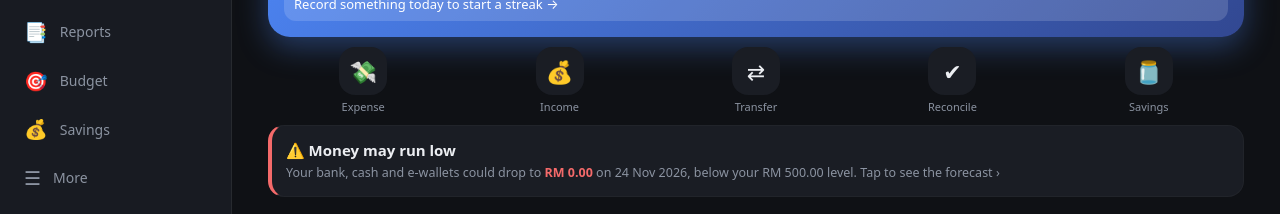
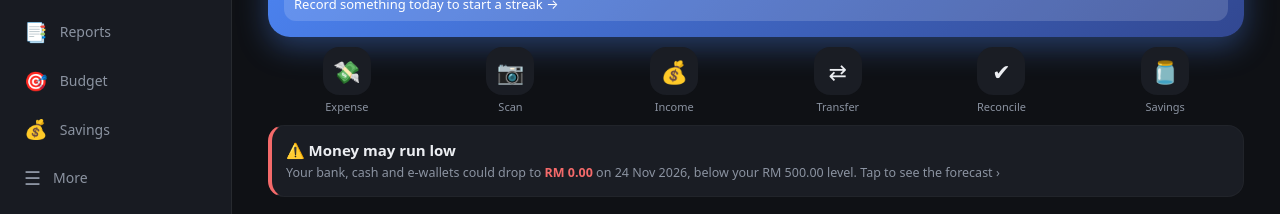
Before and after one commit to Syahman312/Finance-Tracker, a plain HTML site: page index.html in a window 1280 px wide. Shown: the part 298-512 px from the top of the page. Drawn offline with Linux system fonts and the light colour scheme.

Commit message:
Overview: Scan button opens a new expense and the receipt camera
Co-Authored-By: Claude Opus 5.5 <noreply@anthropic.com>
Claude-Session: https://claude.ai/code/session_01CcrLWo3pbfEiE3izSvtpPu

```diff
--- a/index.html
+++ b/index.html
@@ -155,7 +155,7 @@ main.anim{animation:fu .28s ease both}@keyframes fu{from{opacity:0;transform:tra
 .rlc{max-height:40vh;overflow:auto;margin-top:6px}.rlc label{display:flex;gap:8px;align-items:center;padding:4px 0;font-size:13px}.rlc input{width:auto;margin:0}
 .chip{display:inline-block;background:#ffffff26;border-radius:20px;padding:3px 10px;font-size:12px}.chip.g{background:color-mix(in srgb,var(--g) 20%,transparent)}
 .nudge{margin-top:10px;background:#ffffff26;border-radius:12px;padding:8px 10px;font-size:13px;cursor:pointer}
-.qa{display:grid;grid-template-columns:repeat(5,1fr);gap:6px;margin:8px 0}.qa a{display:flex;flex-direction:column;align-items:center;gap:4px;cursor:pointer;color:var(--fg);transition:transform .12s}.qa span{width:48px;height:48px;border-radius:16px;background:var(--card);display:flex;align-items:center;justify-content:center;font-size:22px}.qa small{font-size:11px}
+.qa{display:grid;grid-template-columns:repeat(6,1fr);gap:6px;margin:8px 0}.qa a{display:flex;flex-direction:column;align-items:center;gap:4px;cursor:pointer;color:var(--fg);transition:transform .12s}.qa span{width:48px;height:48px;border-radius:16px;background:var(--card);display:flex;align-items:center;justify-content:center;font-size:22px}.qa small{font-size:11px}
 .ins{display:flex;gap:8px;overflow-x:auto;scroll-snap-type:x mandatory;margin:6px 0}.ins .card{min-width:240px;margin:0;display:flex;gap:10px;align-items:center;scroll-snap-align:start}.ins span{font-size:24px}.ins small{color:var(--fg)}
 .dh{display:flex;justify-content:space-between;align-items:baseline;margin:14px 6px 4px}.dh b{font-size:13px;color:var(--mut)}.rl{padding:4px 12px}
 .rr{display:flex;align-items:center;gap:12px;padding:9px 0;border-bottom:1px solid #8882;cursor:pointer;transition:transform .12s}.rr:last-child{border-bottom:0}.rrm{flex:1;min-width:0}.rrm b{display:block;font-size:14px;overflow:hidden;text-overflow:ellipsis;white-space:nowrap}.rrm small{display:block;overflow:hidden;text-overflow:ellipsis;white-space:nowrap}
@@ -201,7 +201,7 @@ html,body{overscroll-behavior-y:contain}
 <div id="app"></div><div id="lock" role="dialog" aria-label="Unlock Ledger"><div style="font-size:44px">🔒</div><b>Enter your PIN</b><input id="pin_in" type="password" inputmode="numeric" autocomplete="off" maxlength="8" onkeyup="if(this.value.length>=4)unlock(this.value)"><small id="pin_msg"></small><a onclick="pinForgot()" style="font-size:13px;color:var(--mut);cursor:pointer">Forgot PIN?</a></div><div id="m" class="modal" role="dialog"></div><div id="p" class="modal" style="z-index:10"></div>
 <script src="https://accounts.google.com/gsi/client" async defer></script>
 <script>
-const K='ledger.data',CID='ledger.cid',ON='ledger.on',FM='application/vnd.google-apps.folder',APP_V='2026-11-23.2',LOGK='ledger.log';
+const K='ledger.data',CID='ledger.cid',ON='ledger.on',FM='application/vnd.google-apps.folder',APP_V='2026-11-24.1',LOGK='ledger.log';
 /* ===== ERROR LOG: the last 200 problems on this device; sent to the Sheet's "Log" tab when syncing ===== */
 const dev=()=>{const u=navigator.userAgent;return(/iPad/.test(u)?'iPad':/iPhone/.test(u)?'iPhone':/Android/.test(u)?((u.match(/;\s*([^;)]+)\sBuild/)||[])[1]||'Android'):/Windows/.test(u)?'Windows':/Mac/.test(u)?'Mac':'Other')+(window.matchMedia&&matchMedia('(display-mode: standalone)').matches?' app':' browser')};
 const logs=()=>{try{return JSON.parse(localStorage.getItem(LOGK)||'[]')}catch(e){return[]}};let LOGLAST={};
@@ -1291,7 +1291,7 @@ function heroHtml(inc,exp,tm){const nw=S.accs.reduce((s,a)=>s+bal(a),0)+fxNBV(),
 return`<div class="hero"><div class="fl"><small>${gr}${S.cfg.who?', '+esc(S.cfg.who):''} 👋</small>${st.n?`<span class="chip">🔥 ${st.n}-day streak</span>`:''}</div><small>Net worth</small><div class="big" id="nw" data-v="${nw.toFixed(2)}">${money(nw)}</div>
 <div class="hs"><div><small>${cur?'In this month':'In '+MN[+ym.slice(5)-1]}</small><b>+${money(inc)}</b></div><div><small>${cur?'Out this month':'Out'}</small><b>−${money(exp+tm)}</b></div><div><small>Left</small><b>${money(inc-exp-tm)}</b></div></div>
 ${!st.today&&!RO()?`<div class="nudge" onclick="edit()">${st.n?`Add today's spending to keep your ${st.n}-day streak going →`:'Record something today to start a streak →'}</div>`:''}</div>`}
-function quickHtml(){if(RO())return'';return`<div class="qa">${[['💸','Expense',"edit()"],['💰','Income',"edit();setT('i')"],['⇄','Transfer',"trEd('')"],['✔','Reconcile',"go('rcn')"],['💰','Savings',"go('sv')"]].map(([i,n,f],k)=>`<a onclick="haptic();${f}"><span>${k==4?'🫙':i}</span><small>${n}</small></a>`).join('')}</div>`}
+function quickHtml(){if(RO())return'';return`<div class="qa">${[['💸','Expense',"edit()"],['📷','Scan',"edit();const r=$('#f_rcp');if(r)r.click()"],['💰','Income',"edit();setT('i')"],['⇄','Transfer',"trEd('')"],['✔','Reconcile',"go('rcn')"],['💰','Savings',"go('sv')"]].map(([i,n,f],k)=>`<a onclick="haptic();${f}"><span>${k==5?'🫙':i}</span><small>${n}</small></a>`).join('')}</div>`}
 function insightsHtml(){const wkCard=`<div class="card" onclick="weekView()" style="cursor:pointer"><span>📅</span><small><b>Your week in review</b> — where the money went, no-spend days and more ›</small></div>`,t=today(),T=new Date(t+'T00:00:00'),day=x=>{const d=new Date(T);d.setDate(d.getDate()-x);return d.toLocaleDateString('en-CA')},sp=(f,to)=>TX().filter(x=>x.date>=f&&x.date<=to&&x.amt<0&&!x.tr&&!x.set&&!isNC(x)&&!isTax(x)).reduce((s,x)=>s-x.amt,0),
 w1=sp(day(6),t),w0=sp(day(13),day(7)),out=[];
 if(w0>0){const d=w1-w0;out.push(d<=0?['📉',`You spent <b>${money(-d)}</b> less than the week before. Nice!`]:['📈',`You spent <b>${money(d)}</b> more than the week before.`])}
```
